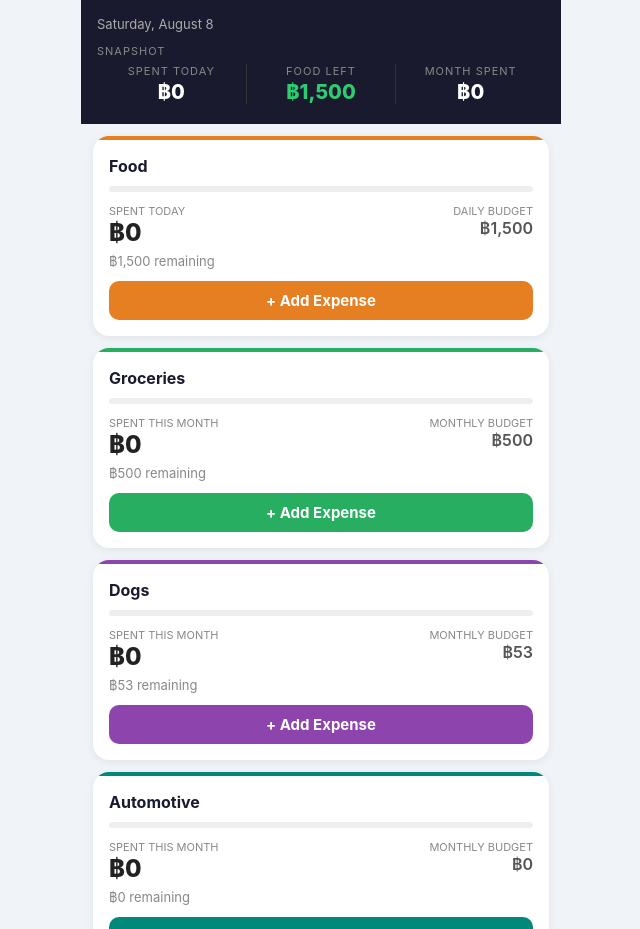
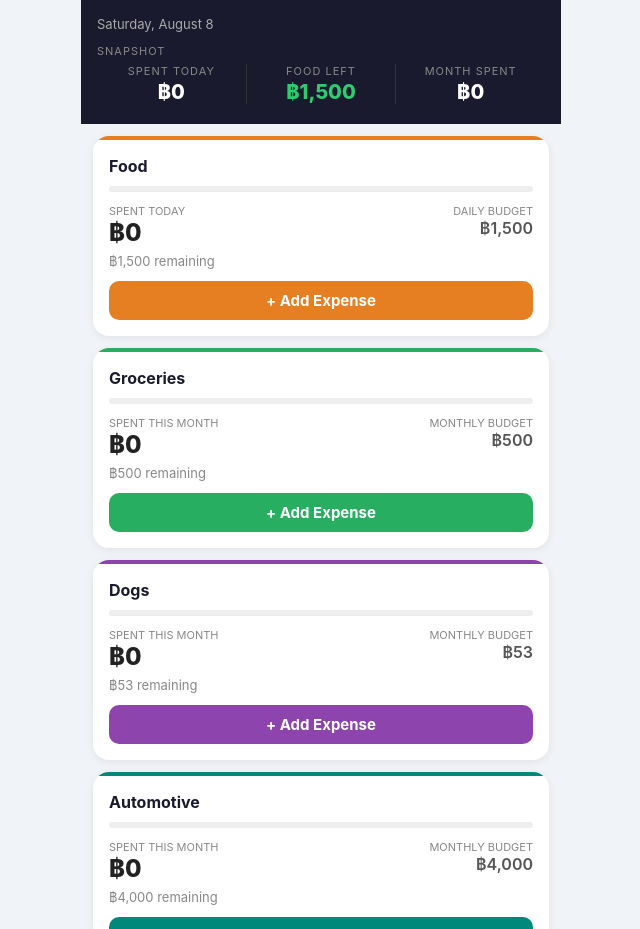
Before and after one commit to tewilson3d/budget-app, a React (Vite) app: page / in a window 1280 px wide. Shown: the top 929 px of the page, without its empty margins (319-959 px from the left). Built offline with nearby package versions, Linux system fonts and the light colour scheme.

Commit message:
Restore intended monthly category targets
Co-authored-by: Shelley <shelley@exe.dev>

```diff
--- a/src/storage.ts
+++ b/src/storage.ts
@@ -1,7 +1,12 @@
 import { Entry, Settings, Bill, Category, DEFAULT_SETTINGS, CATEGORIES, CATEGORY_BUDGET_PERIODS } from './types';
 import { currentYearMonth } from './dates';
 
-const KEYS = { ENTRIES: 'budget_entries', SETTINGS: 'budget_settings', PAYMENTS: 'budget_bill_payments' };
+const KEYS = {
+  ENTRIES: 'budget_entries',
+  SETTINGS: 'budget_settings',
+  PAYMENTS: 'budget_bill_payments',
+  MONTHLY_TARGETS_V2: 'budget_monthly_targets_v2',
+};
 
 // A bill checked off as paid for a given month. Name/amount are snapshotted
 // so later edits to the bill don't rewrite payment history.
@@ -135,9 +140,12 @@ export function getMonthlyAverages(): MonthlyAverages | null {
 export function getSettings(): Settings {
   try {
     const raw = localStorage.getItem(KEYS.SETTINGS);
-    if (!raw) return DEFAULT_SETTINGS;
+    if (!raw) {
+      localStorage.setItem(KEYS.MONTHLY_TARGETS_V2, '1');
+      return DEFAULT_SETTINGS;
+    }
     const saved = JSON.parse(raw) as Partial<Settings>;
-    return {
+    const settings: Settings = {
       ...DEFAULT_SETTINGS,
       ...saved,
       dailyBudgets: {
@@ -146,6 +154,17 @@ export function getSettings(): Settings {
       },
       bills: Array.isArray(saved.bills) ? saved.bills : DEFAULT_SETTINGS.bills,
     };
+
+    // The first monthly-category release accidentally shipped these two targets
+    // as zero. Upgrade that legacy state once, while preserving later edits.
+    if (!localStorage.getItem(KEYS.MONTHLY_TARGETS_V2)) {
+      if (!saved.dailyBudgets?.automotive) settings.dailyBudgets.automotive = DEFAULT_SETTINGS.dailyBudgets.automotive;
+      if (!saved.dailyBudgets?.household) settings.dailyBudgets.household = DEFAULT_SETTINGS.dailyBudgets.household;
+      localStorage.setItem(KEYS.SETTINGS, JSON.stringify(settings));
+      localStorage.setItem(KEYS.MONTHLY_TARGETS_V2, '1');
+    }
+
+    return settings;
   } catch { return DEFAULT_SETTINGS; }
 }
 
--- a/src/types.ts
+++ b/src/types.ts
@@ -37,8 +37,8 @@ export const DEFAULT_DAILY_BUDGETS: Record<Category, number> = {
   food: 1500,
   groceries: 500,
   dogs: 53,
-  automotive: 0,
-  household: 0,
+  automotive: 4000,
+  household: 2500,
   miscellaneous: 833,
 };
 
```
